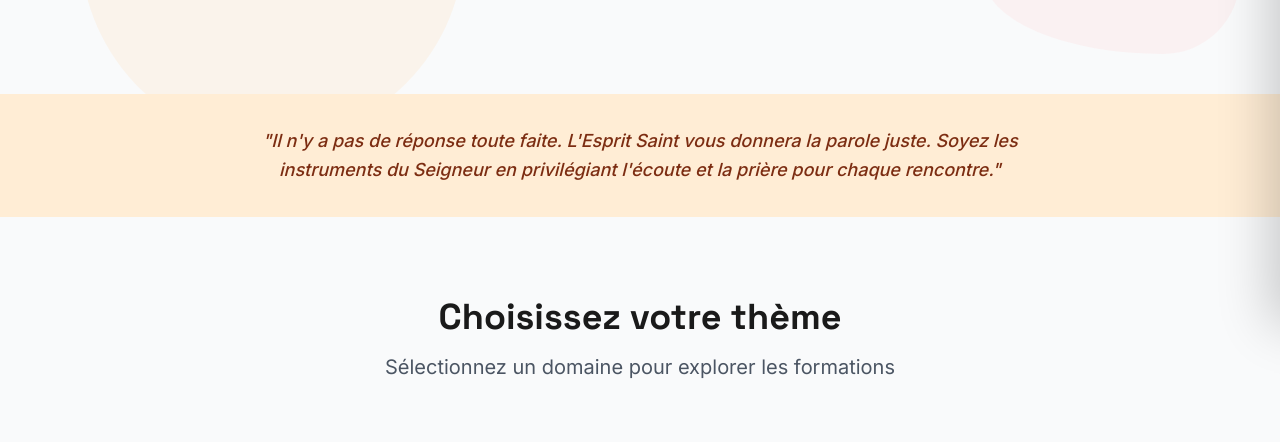
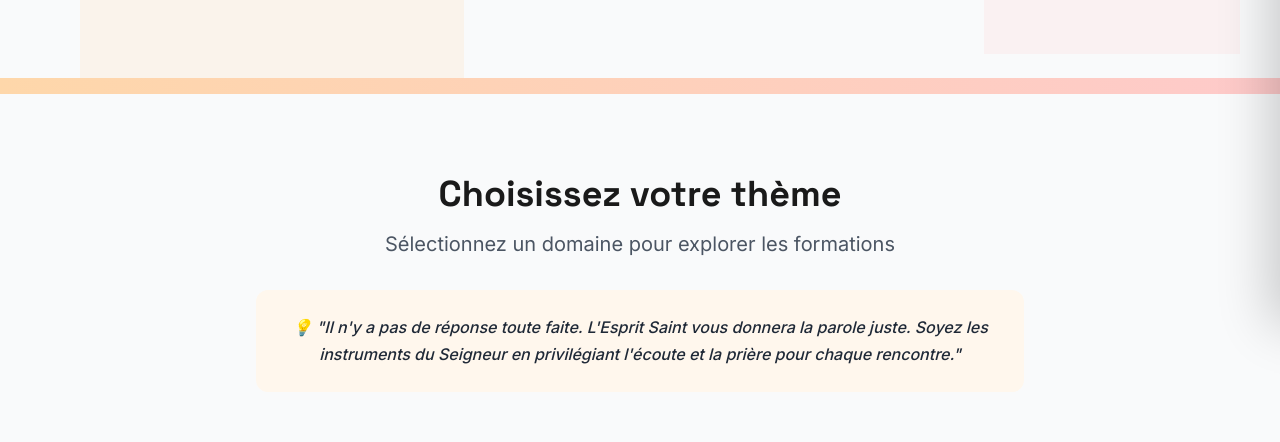
Before and after one commit to anselmecallens-source/famissio-antigravity, a React (Vite) app in the folder famissio/: page /formation in a window 1280 px wide. Shown: the part 475-917 px from the top of the page. Built offline with nearby package versions, Linux system fonts and the light colour scheme; grey boxes are pictures that could not be loaded.

Commit message:
Refactor Formation page: New Hero style, moved Tip box with updated text

```diff
--- a/famissio/src/pages/Formation.jsx
+++ b/famissio/src/pages/Formation.jsx
@@ -98,16 +98,6 @@ const FormationsPage = () => {
             transform: translateY(0);
           }
         }
-
-        .blob {
-          border-radius: 30% 70% 70% 30% / 30% 30% 70% 70%;
-          animation: morph 8s ease-in-out infinite;
-        }
-
-        @keyframes morph {
-          0%, 100% { border-radius: 30% 70% 70% 30% / 30% 30% 70% 70%; }
-          50% { border-radius: 70% 30% 30% 70% / 70% 70% 30% 30%; }
-        }
       `}</style>
 
             {/* HERO */}
@@ -126,15 +116,9 @@ const FormationsPage = () => {
                         Retrouvez ici les 18 formations essentielles pour nourrir votre foi et vous aider à répondre aux questions en mission.
                     </p>
                 </div>
-            </div>
 
-            {/* CITATION BAND */}
-            <div className="bg-orange-100 py-8 border-y border-orange-200">
-                <div className="max-w-4xl mx-auto px-6 text-center">
-                    <p className="text-orange-900 font-medium italic text-lg leading-relaxed">
-                        "Il n'y a pas de réponse toute faite. L'Esprit Saint vous donnera la parole juste. Soyez les instruments du Seigneur en privilégiant l'écoute et la prière pour chaque rencontre."
-                    </p>
-                </div>
+                {/* Bande orange décorative en bas */}
+                <div className="absolute bottom-0 left-0 right-0 h-4 bg-gradient-to-r from-orange-200 to-red-200"></div>
             </div>
 
             {/* THEME SELECTION */}
@@ -144,9 +128,15 @@ const FormationsPage = () => {
                         <h2 className="text-4xl font-black mb-4" style={{ fontFamily: 'Space Grotesk, sans-serif' }}>
                             Choisissez votre thème
                         </h2>
-                        <p className="text-xl text-gray-600">
+                        <p className="text-xl text-gray-600 mb-8">
                             Sélectionnez un domaine pour explorer les formations
                         </p>
+
+                        <div className="bg-orange-50 border border-orange-200 rounded-xl p-6 max-w-3xl mx-auto">
+                            <p className="text-gray-800 font-medium italic">
+                                💡 "Il n'y a pas de réponse toute faite. L'Esprit Saint vous donnera la parole juste. Soyez les instruments du Seigneur en privilégiant l'écoute et la prière pour chaque rencontre."
+                            </p>
+                        </div>
                     </div>
 
                     <div className="grid md:grid-cols-3 gap-8">
```
